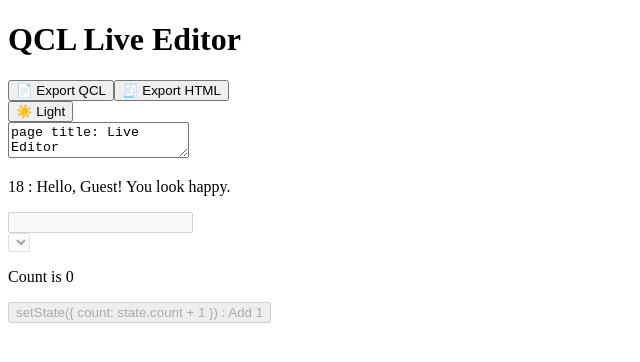
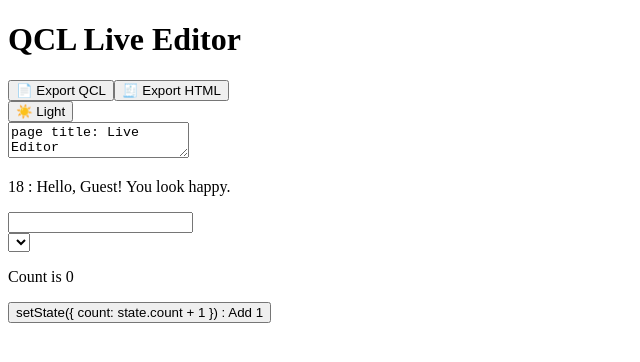
Before and after one commit to build-africa-eng/qcl, a Next.js app: page /editor in a window 1280 px wide. Shown: the top 362 px of the page, without its empty margins (0-640 px from the left). Built offline with nearby package versions, Linux system fonts and the light colour scheme.

Commit message:
Update QCLPreview.tsx

```diff
--- a/src/components/QCLPreview.tsx
+++ b/src/components/QCLPreview.tsx
@@ -1,6 +1,6 @@
 'use client';
 
-import React from 'react';
+import React, { useState } from 'react';
 import { QCLNode } from '@/lib/qcl-parser';
 
 type Props = {
@@ -8,14 +8,45 @@ type Props = {
 };
 
 export default function QCLPreview({ ast }: Props) {
-  const renderNode = (node: QCLNode, index: number) => {
+  const initialState: Record<string, any> = {};
+
+  // Build initial state from QCL AST
+  for (const node of ast.body || []) {
+    if (node.type === 'State' && node.name) {
+      initialState[node.name] = node.value;
+    }
+  }
+
+  const [state, setState] = useState(initialState);
+
+  // Safe interpolation with current state
+  const interpolate = (template: string) =>
+    template.replace(/\{(\w+)\}/g, (_, key) => String(state[key] ?? `{${key}}`));
+
+  // Parse simple `setState({ count: state.count + 1 })` expressions
+  const handleAction = (action: string) => {
+    if (!action.startsWith('setState')) return;
+
+    try {
+      // Safe context: only allow access to `state` and `setState`
+      const update = new Function('state', `return ${action.match(/\{(.+)\}/s)?.[0]}`)(state);
+      if (typeof update === 'object') {
+        setState(prev => ({ ...prev, ...update }));
+      }
+    } catch (err) {
+      console.error('Action error:', err);
+    }
+  };
+
+  // Render a single node
+  const renderNode = (node: QCLNode, index: number): React.ReactNode => {
     const { type, name, value, props = {}, content = '', body = [] } = node;
 
     switch (type.toLowerCase()) {
       case 'text':
         return (
           <p key={index} className="mb-2 text-gray-800 dark:text-gray-200 text-base">
-            {interpolate(content, ast)}
+            {interpolate(content)}
           </p>
         );
 
@@ -26,7 +57,8 @@ export default function QCLPreview({ ast }: Props) {
               name={props.name}
               placeholder={props.placeholder || ''}
               className="border px-2 py-1 rounded w-full"
-              disabled
+              value={state[props.name] ?? ''}
+              onChange={e => setState(prev => ({ ...prev, [props.name]: e.target.value }))}
             />
           </div>
         );
@@ -34,7 +66,12 @@ export default function QCLPreview({ ast }: Props) {
       case 'select':
         return (
           <div key={index} className="mb-4">
-            <select name={props.name} className="border px-2 py-1 rounded w-full" disabled>
+            <select
+              name={props.name}
+              className="border px-2 py-1 rounded w-full"
+              value={state[props.name]}
+              onChange={e => setState(prev => ({ ...prev, [props.name]: e.target.value }))}
+            >
               {(props.options?.split(',') || []).map((opt, i) => (
                 <option key={i} value={opt.trim()}>
                   {opt.trim()}
@@ -48,10 +85,10 @@ export default function QCLPreview({ ast }: Props) {
         return (
           <button
             key={index}
-            className="bg-blue-600 text-white px-4 py-2 rounded hover:bg-blue-700 disabled:opacity-50"
-            disabled
+            className="bg-blue-600 text-white px-4 py-2 rounded hover:bg-blue-700"
+            onClick={() => handleAction(props.action || '')}
           >
-            {interpolate(content, ast)}
+            {interpolate(content)}
           </button>
         );
 
@@ -66,31 +103,10 @@ export default function QCLPreview({ ast }: Props) {
           </div>
         );
 
-      case 'state':
-        // states are handled globally; no UI rendered directly
-        return null;
-
       default:
         return null;
     }
   };
 
-  return (
-    <div>
-      {ast?.body?.map((node, index) => renderNode(node, index))}
-    </div>
-  );
+  return <div>{ast.body?.map(renderNode)}</div>;
 }
-
-// Very basic template variable replacement: replaces {name} with value from state
-function interpolate(template: string, ast: QCLNode): string {
-  const stateMap: Record<string, string | number> = {};
-
-  for (const node of ast.body || []) {
-    if (node.type.toLowerCase() === 'state' && node.name) {
-      stateMap[node.name] = node.value ?? '';
-    }
-  }
-
-  return template.replace(/\{(\w+)\}/g, (_, key) => String(stateMap[key] ?? `{${key}}`));
-}
```
